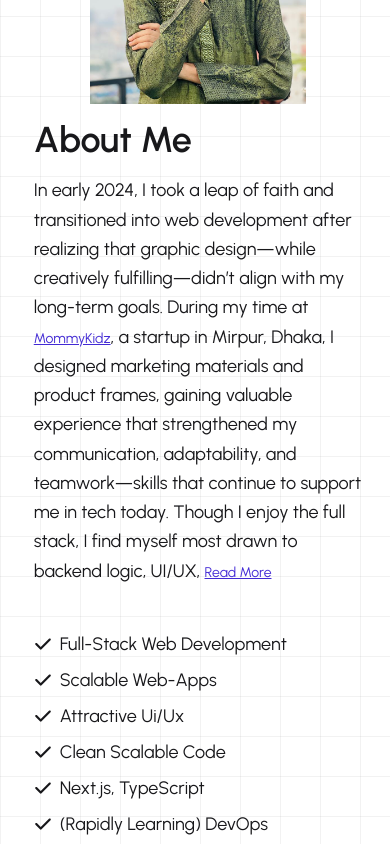
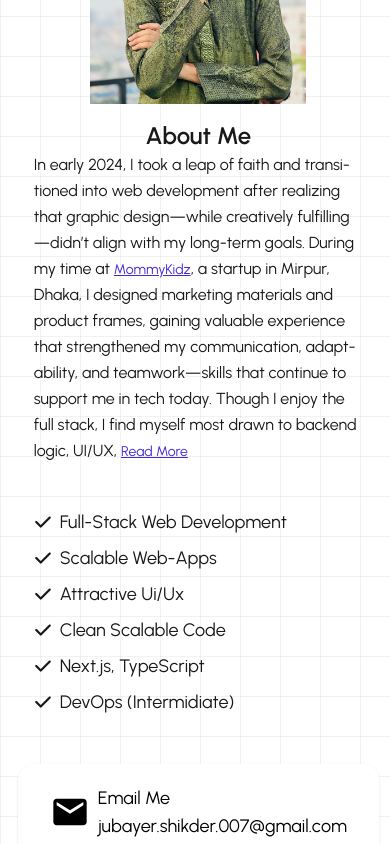
Before and after one commit to jubayers-r/foliov1, a React (Vite) app: page / in a window 390 px wide. Shown: the part 1180-2024 px from the top of the page. Built offline with nearby package versions, Linux system fonts and the light colour scheme; a web font is replaced by a local one.

Commit message:
chore: update aboutme section

```diff
--- a/src/components/AboutCheckList.jsx
+++ b/src/components/AboutCheckList.jsx
@@ -1,4 +1,3 @@
-import React from "react";
 import { FaCheck } from "react-icons/fa6";
 
 const AboutCheckList = () => {
@@ -22,14 +21,12 @@ const AboutCheckList = () => {
       </div>
       <div className="flex place-items-center gap-2">
         <FaCheck />
-        <p className="dark:text-white">
-          Next.js, TypeScript
-        </p>
+        <p className="dark:text-white">Next.js, TypeScript</p>
       </div>
       <div className="flex place-items-center gap-2">
         <FaCheck />
         <p className="dark:text-white">
-          {"("}Rapidly Learning{")"} DevOps{" "}
+          DevOps {"("}Intermidiate{")"}
         </p>
       </div>
     </>
--- a/src/components/AboutPara.jsx
+++ b/src/components/AboutPara.jsx
@@ -1,12 +1,17 @@
-import React, { useState } from "react";
+import { useState } from "react";
 
 const AboutPara = () => {
   const [showFull, setShowFull] = useState(false);
   return (
     <>
       <div className="p-4  max-w-4xl mx-auto">
-        <h3 className="text-4xl font-semibold mb-4">About Me</h3>
-        <p className=" leading-relaxed text-muted-foreground text-lg">
+        <h3 className="text-2xl text-center lg:text-4xl font-semibold lg:mb-4">
+          About Me
+        </h3>
+        <p
+          className=" leading-relaxed text-muted-foreground text-[16px] lg:text-lg"
+          style={{ hyphens: "auto", wordWrap: "break-word" }}
+        >
           In early 2024, I took a leap of faith and transitioned into web
           development after realizing that graphic design—while creatively
           fulfilling—didn’t align with my long-term goals. During my time at{" "}
@@ -34,8 +39,11 @@ const AboutPara = () => {
               truly boggles and excites my mind. Currently, I’m focused on
               deepening my expertise in backend development,{" "}
               <strong>DevOps</strong>, data structures and algorithms{" "}
-              <strong>(DSA)</strong> , and emerging technologies like{" "}
-              <strong>Web3</strong>. I’m always curious and eager to learn more.
+              <strong>
+                {"("}DSA{")"}
+              </strong>{" "}
+              , and emerging technologies like <strong>Web3</strong>. I’m always
+              curious and eager to learn more.
               <br /> <br />
               Outside programming, I’m not much of an outdoor or sports person,
               but I love listening to people. Understanding human behavior and
--- a/src/pages/AboutMe.jsx
+++ b/src/pages/AboutMe.jsx
@@ -1,5 +1,4 @@
 import aboutIMG from "../assets/about.jpg";
-
 import AboutCheckList from "../components/AboutCheckList";
 import AboutPara from "../components/AboutPara";
 import CTA from "../components/CTA";
```
